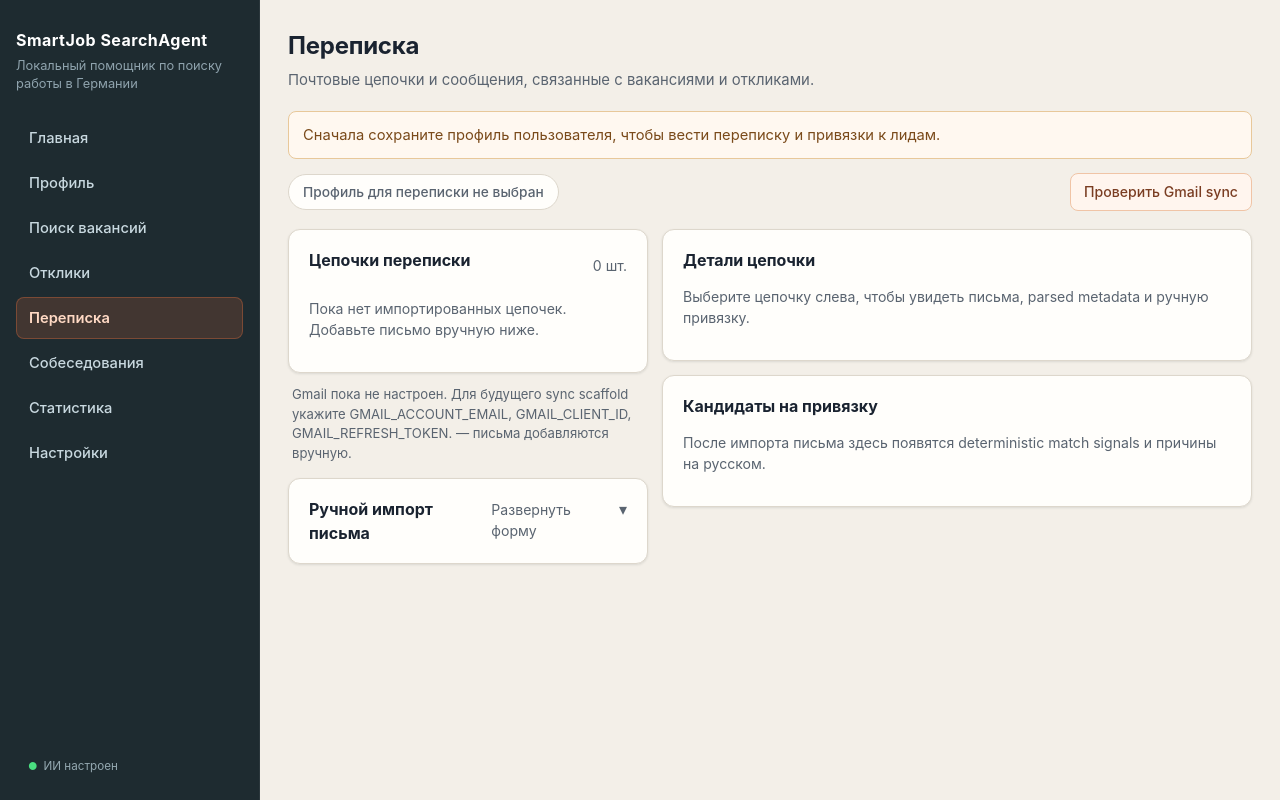
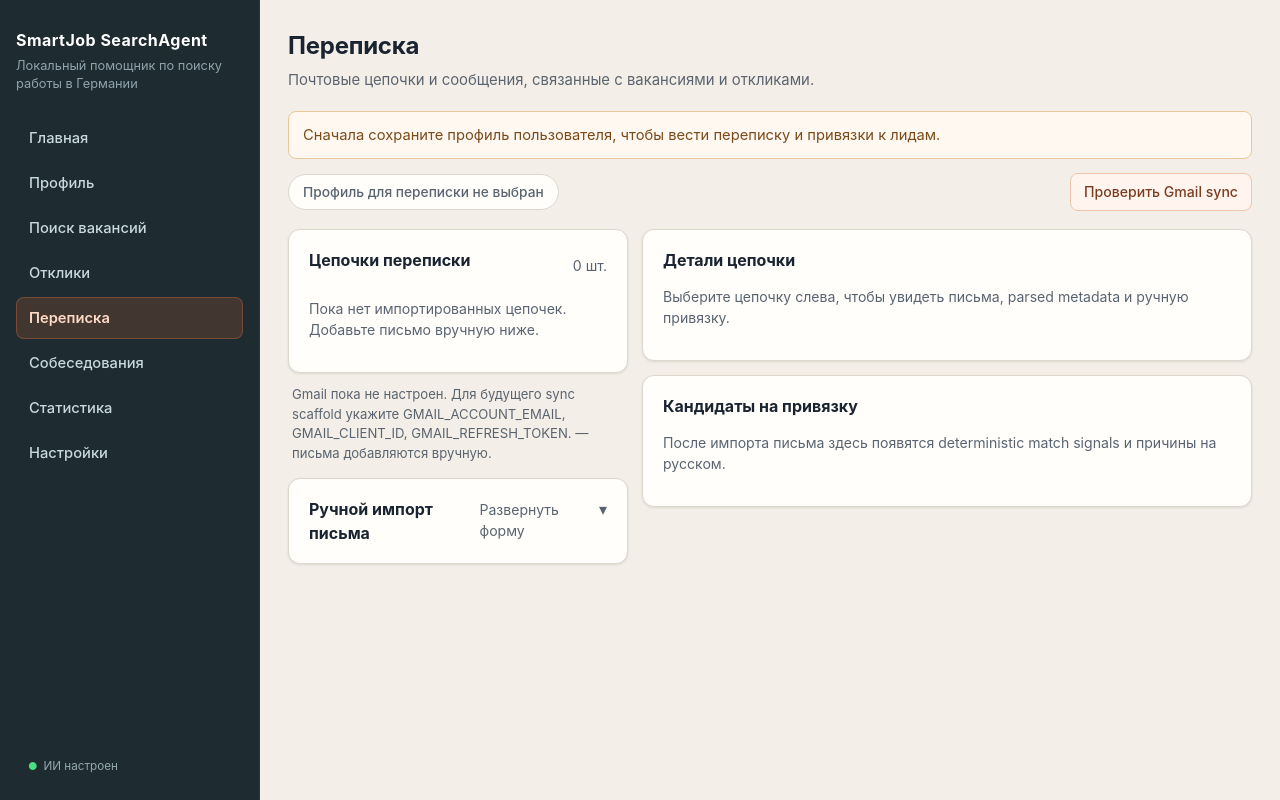
Before and after one commit to vanguar/SearchAgent, a FastAPI app: page /email in a window 1280 px wide. Run offline with FastAPI, Linux system fonts and the light colour scheme; some libraries are stand-ins or nearby versions.

Commit message:
Fix Mail layout: contain columns so left thread list stops overflowing
Grid children default to min-width:auto, so long unbreakable strings
(emails, German titles) blew the left thread column out under the right
detail panel. Add min-width:0 to the columns/panels and wrap long text.

Co-Authored-By: Claude Opus 4.8 <noreply@anthropic.com>
Claude-Session: https://claude.ai/code/session_01E98fwxvfvCcP1bAMDQqrqf

```diff
--- a/app/static/css/app.css
+++ b/app/static/css/app.css
@@ -2855,7 +2855,30 @@ body {
 }
 
 .email-layout {
-  grid-template-columns: minmax(280px, 360px) minmax(0, 1fr);
+  grid-template-columns: minmax(280px, 340px) minmax(0, 1fr);
+}
+
+/* Keep both columns inside their tracks: grid children default to
+   min-width:auto, which lets long unbreakable strings (emails, German
+   titles) overflow under the neighbouring column. */
+.email-layout > .content-stack {
+  min-width: 0;
+}
+
+.email-layout .panel,
+.email-layout .thread-link {
+  min-width: 0;
+  max-width: 100%;
+}
+
+.thread-link strong,
+.thread-item__from,
+.thread-item__cues,
+.email-message-card__from,
+.email-message-card__subject,
+.email-detail-head p {
+  overflow-wrap: anywhere;
+  word-break: break-word;
 }
 
 .mail-gmail-note {
--- a/app/templates/base.html
+++ b/app/templates/base.html
@@ -4,7 +4,7 @@
     <meta charset="utf-8" />
     <meta name="viewport" content="width=device-width, initial-scale=1" />
     <title>{% block title %}{{ page_title }} · {{ app_title }}{% endblock %}</title>
-    <link rel="stylesheet" href="{{ url_for('static', path='css/app.css') }}?v=mail-redesign-20260830d" />
+    <link rel="stylesheet" href="{{ url_for('static', path='css/app.css') }}?v=mail-layout-fix-20260830e" />
     <script defer src="{{ url_for('static', path='js/app.js') }}?v=query-tabs-20260521"></script>
     <script defer src="https://unpkg.com/htmx.org@1.9.12"></script>
   </head>
```
